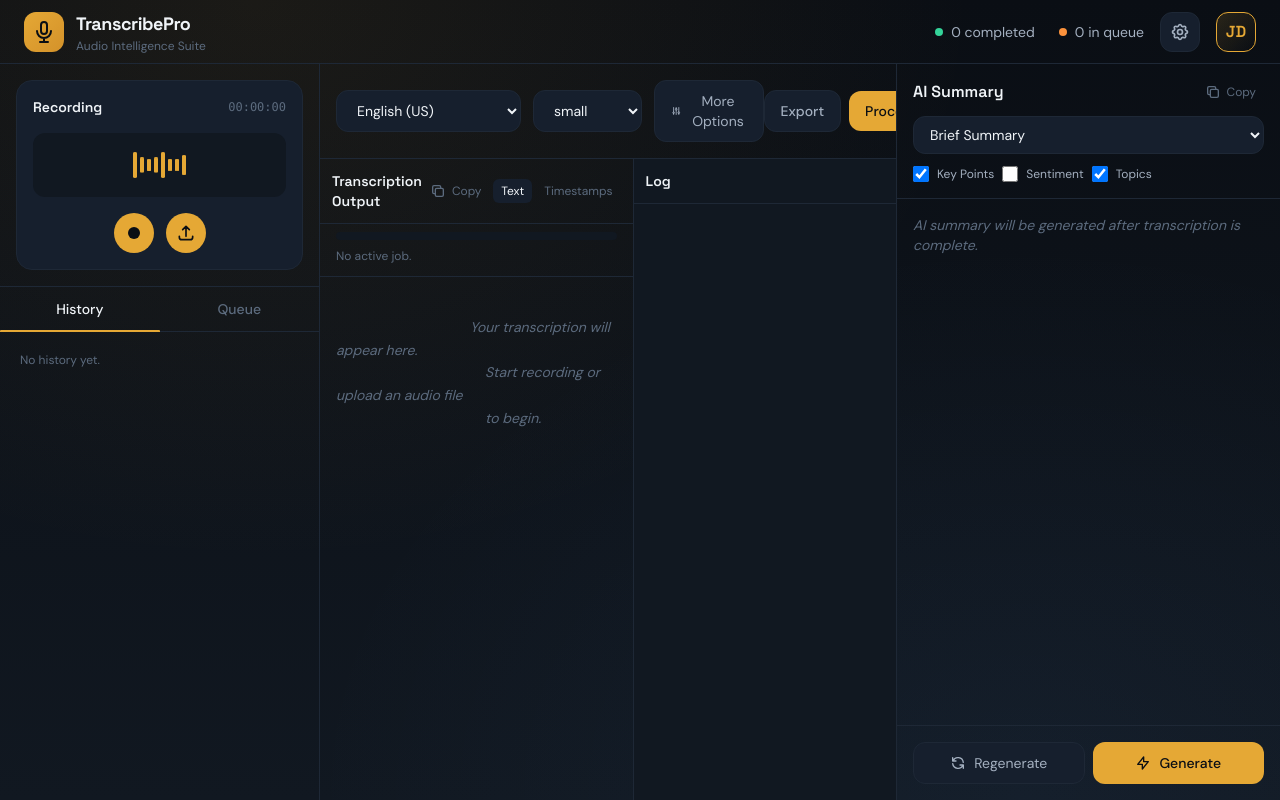
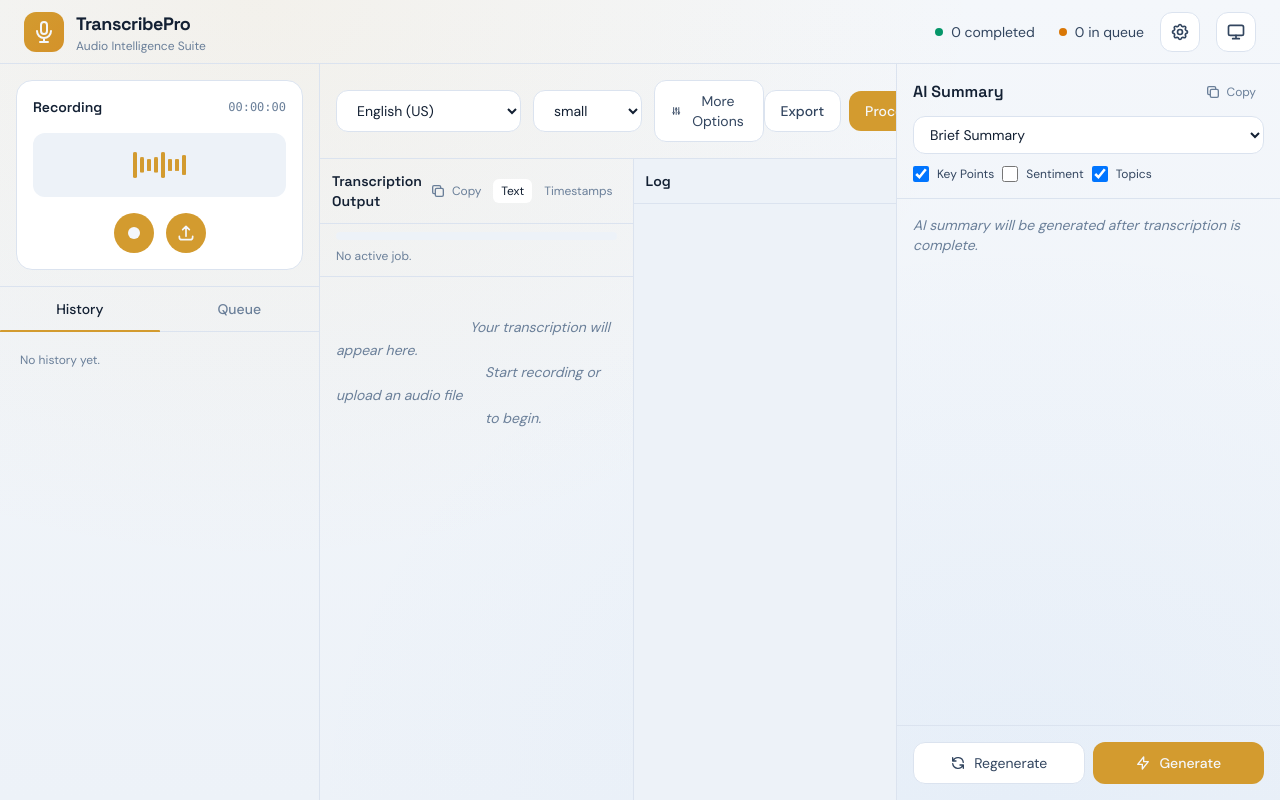
Before and after one commit to rajwanur/steno, a FastAPI app: page / in a window 1280 px wide. Run offline with FastAPI, Linux system fonts and the light colour scheme; data that the repository does not hold is empty; some libraries are stand-ins or nearby versions.

Commit message:
Add theme switcher
Add logic to switch between light, dark, and system preferences.
Introduce CSS variables for colors in both modes. Refactor UI
components to use variables instead of hardcoded classes.

```diff
--- a/static/app.js
+++ b/static/app.js
@@ -1,4 +1,6 @@
 const el = (id) => document.getElementById(id);
+const THEME_STORAGE_KEY = "ui-theme-preference";
+const systemThemeQuery = window.matchMedia("(prefers-color-scheme: dark)");
 
 const state = {
   currentTab: "history",
@@ -62,7 +64,75 @@ const refs = {
   summaryOutput: el("summaryOutput"),
   toast: el("toast"),
   toastMessage: el("toastMessage"),
+  themeMenuBtn: el("themeMenuBtn"),
+  themeMenuIcon: el("themeMenuIcon"),
+  themeMenu: el("themeMenu"),
+  themeLightBtn: el("themeLightBtn"),
+  themeDarkBtn: el("themeDarkBtn"),
+  themeSystemBtn: el("themeSystemBtn"),
 };
+
+function getThemeIconMarkup(preference) {
+  if (preference === "light") {
+    return `
+      <path stroke-linecap="round" stroke-linejoin="round" stroke-width="2"
+        d="M12 3v2m0 14v2m9-9h-2M5 12H3m15.364 6.364-1.414-1.414M7.05 7.05 5.636 5.636m12.728 0-1.414 1.414M7.05 16.95l-1.414 1.414M15 12a3 3 0 11-6 0 3 3 0 016 0z"/>
+    `;
+  }
+  if (preference === "dark") {
+    return `
+      <path stroke-linecap="round" stroke-linejoin="round" stroke-width="2"
+        d="M21 12.79A9 9 0 1111.21 3c.1 0 .2.01.3.02A7 7 0 0018.98 12c0 .27-.02.53-.07.79A9.06 9.06 0 0021 12.79z"/>
+    `;
+  }
+  return `
+    <rect x="3" y="4" width="18" height="12" rx="2" ry="2" stroke-width="2"></rect>
+    <path stroke-linecap="round" stroke-linejoin="round" stroke-width="2" d="M8 20h8M12 16v4"></path>
+  `;
+}
+
+function normalizeThemePreference(value) {
+  return value === "light" || value === "dark" || value === "system"
+    ? value
+    : "system";
+}
+
+function getStoredThemePreference() {
+  return normalizeThemePreference(localStorage.getItem(THEME_STORAGE_KEY));
+}
+
+function resolveTheme(preference) {
+  if (preference === "system") {
+    return systemThemeQuery.matches ? "dark" : "light";
+  }
+  return preference;
+}
+
+function setThemeMenuActive(preference) {
+  const map = {
+    light: refs.themeLightBtn,
+    dark: refs.themeDarkBtn,
+    system: refs.themeSystemBtn,
+  };
+  Object.entries(map).forEach(([key, node]) => {
+    if (!node) return;
+    const active = key === preference;
+    node.classList.toggle("bg-[var(--bg-elevated)]", active);
+    node.classList.toggle("text-[var(--text-primary)]", active);
+    node.classList.toggle("text-[var(--text-secondary)]", !active);
+  });
+}
+
+function applyThemePreference(preference, persist = true) {
+  const normalized = normalizeThemePreference(preference);
+  const resolved = resolveTheme(normalized);
+  document.documentElement.setAttribute("data-theme", resolved);
+  refs.themeMenuIcon.innerHTML = getThemeIconMarkup(normalized);
+  setThemeMenuActive(normalized);
+  if (persist) {
+    localStorage.setItem(THEME_STORAGE_KEY, normalized);
+  }
+}
 
 function showToast(message) {
   refs.toastMessage.textContent = message;
@@ -75,10 +145,14 @@ function setError(message = "") {
 }
 
 function statusClass(status) {
-  if (status === "completed") return "bg-green-500/20 text-green-400";
-  if (status === "processing") return "bg-yellow-500/20 text-yellow-400";
-  if (status === "queued") return "bg-blue-500/20 text-blue-400";
-  return "bg-red-500/20 text-red-400";
+  return "bg-[var(--bg-elevated)] text-[var(--text-primary)] border border-[var(--border-subtle)]";
+}
+
+function statusDotColor(status) {
+  if (status === "completed") return "var(--success)";
+  if (status === "processing") return "var(--warning)";
+  if (status === "queued") return "var(--info)";
+  return "var(--error)";
 }
 
 function formatDate(iso) {
@@ -195,7 +269,7 @@ function renderSegmentedTranscript(job, fallbackText) {
       const text = typeof seg?.text === "string" ? seg.text.trim() : "";
       return `<div class="m-2"><span class="text-[10px] font-mono text-[var(--accent)]">${start}-${end}</span>${
         speaker
-          ? `<span class="text-[10px] ml-1 px-1.5 py-0.5 rounded bg-blue-500/20 text-blue-300">${escapeHtml(speaker)}</span>`
+          ? `<span class="text-[10px] ml-1 px-1.5 py-0.5 rounded border border-[var(--border-subtle)] bg-[var(--bg-elevated)] text-[var(--text-primary)]">${escapeHtml(speaker)}</span>`
           : ""
       }<span class="ml-1">${escapeHtml(text || "(no text)")}</span></div>`;
     })
@@ -321,7 +395,10 @@ function renderSidebar() {
     row.innerHTML = `
       <div class="flex items-start justify-between mb-2">
         <h4 class="font-medium text-sm text-[var(--text-primary)] line-clamp-1">${escapeHtml(job.filename)}</h4>
-        <span class="flex-shrink-0 px-2 py-0.5 rounded text-xs font-medium ${statusClass(job.status)}">${job.status}</span>
+        <span class="flex-shrink-0 inline-flex items-center gap-1 px-2 py-0.5 rounded text-xs font-medium ${statusClass(job.status)}">
+          <span class="inline-block w-1.5 h-1.5 rounded-full" style="background:${statusDotColor(job.status)}"></span>
+          <span>${job.status}</span>
+        </span>
       </div>
       <div class="flex items-center gap-3 text-xs text-[var(--text-muted)]">
         <span>${formatDate(job.updated_at)}</span>
@@ -528,6 +605,25 @@ async function copyFromNode(node, message) {
 }
 
 function attachEvents() {
+  refs.themeMenuBtn.addEventListener("click", () =>
+    refs.themeMenu.classList.toggle("hidden"),
+  );
+  refs.themeLightBtn.addEventListener("click", () => {
+    applyThemePreference("light");
+    refs.themeMenu.classList.add("hidden");
+    showToast("Light mode enabled");
+  });
+  refs.themeDarkBtn.addEventListener("click", () => {
+    applyThemePreference("dark");
+    refs.themeMenu.classList.add("hidden");
+    showToast("Dark mode enabled");
+  });
+  refs.themeSystemBtn.addEventListener("click", () => {
+    applyThemePreference("system");
+    refs.themeMenu.classList.add("hidden");
+    showToast("System theme enabled");
+  });
+
   refs.openSettingsBtn.addEventListener("click", () => toggleSettings(true));
   refs.settingsBackdrop.addEventListener("click", () => toggleSettings(false));
   refs.closeSettingsBtnTop.addEventListener("click", () =>
@@ -639,7 +735,16 @@ function attachEvents() {
     generateSummary().catch((e) => setError(e.message)),
   );
 
+  refs.generateSummaryBtn.style.pointerEvents = "auto";
+  refs.regenerateSummaryBtn.style.pointerEvents = "auto";
+
   document.addEventListener("click", (e) => {
+    if (
+      !refs.themeMenu.contains(e.target) &&
+      !refs.themeMenuBtn.contains(e.target)
+    ) {
+      refs.themeMenu.classList.add("hidden");
+    }
     if (
       !refs.exportMenu.contains(e.target) &&
       !refs.exportBtn.contains(e.target)
@@ -658,11 +763,18 @@ function attachEvents() {
       toggleSettings(false);
       toggleAdvancedPanel(false);
       refs.exportMenu.classList.add("hidden");
+      refs.themeMenu.classList.add("hidden");
     }
   });
 }
 
 async function init() {
+  applyThemePreference(getStoredThemePreference(), false);
+  systemThemeQuery.addEventListener("change", () => {
+    if (getStoredThemePreference() === "system") {
+      applyThemePreference("system", false);
+    }
+  });
   attachEvents();
   await loadConfig();
   await refreshJobs();
--- a/templates/index.html
+++ b/templates/index.html
@@ -13,6 +13,65 @@
         />
         <style>
             :root {
+                --bg-primary: #f4f7fb;
+                --bg-secondary: #edf2f8;
+                --bg-card: #ffffff;
+                --bg-elevated: #f8fafc;
+                --border: #c7d2e3;
+                --border-subtle: #dbe3ef;
+                --text-primary: #132033;
+                --text-secondary: #32455f;
+                --text-muted: #6a7f99;
+                --accent: #d39b2f;
+                --accent-hover: #c78f24;
+                --accent-muted: rgba(211, 155, 47, 0.16);
+                --success: #059669;
+                --warning: #d97706;
+                --error: #dc2626;
+                --info: #2563eb;
+            }
+
+            @media (prefers-color-scheme: dark) {
+                :root {
+                    --bg-primary: #0a0e14;
+                    --bg-secondary: #111821;
+                    --bg-card: #161f2d;
+                    --bg-elevated: #1c2736;
+                    --border: #2a3544;
+                    --border-subtle: #1e2836;
+                    --text-primary: #f0f4f8;
+                    --text-secondary: #a4b0c0;
+                    --text-muted: #5c6b7e;
+                    --accent: #e5a835;
+                    --accent-hover: #f0b944;
+                    --accent-muted: rgba(229, 168, 53, 0.15);
+                    --success: #34d399;
+                    --warning: #fb923c;
+                    --error: #f87171;
+                    --info: #60a5fa;
+                }
+            }
+
+            :root[data-theme="light"] {
+                --bg-primary: #f4f7fb;
+                --bg-secondary: #edf2f8;
+                --bg-card: #ffffff;
+                --bg-elevated: #f8fafc;
+                --border: #c7d2e3;
+                --border-subtle: #dbe3ef;
+                --text-primary: #132033;
+                --text-secondary: #32455f;
+                --text-muted: #6a7f99;
+                --accent: #d39b2f;
+                --accent-hover: #c78f24;
+                --accent-muted: rgba(211, 155, 47, 0.16);
+                --success: #059669;
+                --warning: #d97706;
+                --error: #dc2626;
+                --info: #2563eb;
+            }
+
+            :root[data-theme="dark"] {
                 --bg-primary: #0a0e14;
                 --bg-secondary: #111821;
                 --bg-card: #161f2d;
@@ -185,6 +244,16 @@
                 border-radius: 1px 1px 0 0;
             }
 
+            #summaryOutput {
+                position: relative;
+                z-index: 1;
+            }
+
+            #summaryActions {
+                position: relative;
+                z-index: 5;
+            }
+
             @media (prefers-reduced-motion: reduce) {
                 *,
                 *::before,
@@ -199,7 +268,7 @@
     <body class="min-h-screen bg-pattern overflow-hidden">
         <div class="h-screen flex flex-col">
             <header
-                class="flex-shrink-0 h-16 border-b border-[var(--border-subtle)] px-6 flex items-center justify-between animate-in"
+                class="relative z-40 flex-shrink-0 h-16 border-b border-[var(--border-subtle)] px-6 flex items-center justify-between animate-in"
             >
                 <div class="flex items-center gap-3">
                     <div
@@ -279,13 +348,54 @@
                         </svg>
                     </button>
 
-                    <div
-                        class="w-10 h-10 rounded-xl bg-gradient-to-br from-[var(--accent-muted)] to-transparent border border-[var(--accent)] border-opacity-30 flex items-center justify-center"
-                    >
-                        <span
-                            class="font-display font-semibold text-[var(--accent)]"
-                            >JD</span
+                    <div class="relative">
+                        <button
+                            id="themeMenuBtn"
+                            type="button"
+                            class="w-10 h-10 rounded-xl bg-[var(--bg-card)] border border-[var(--border-subtle)] flex items-center justify-center text-[var(--text-secondary)] hover:text-[var(--text-primary)] hover:border-[var(--border)] transition-all focus-ring btn-hover"
+                            aria-label="Theme options"
                         >
+                            <svg
+                                id="themeMenuIcon"
+                                class="w-5 h-5"
+                                fill="none"
+                                stroke="currentColor"
+                                viewBox="0 0 24 24"
+                            >
+                                <path
+                                    stroke-linecap="round"
+                                    stroke-linejoin="round"
+                                    stroke-width="2"
+                                    d="M12 3v2m0 14v2m9-9h-2M5 12H3m15.364 6.364l-1.414-1.414M7.05 7.05 5.636 5.636m12.728 0-1.414 1.414M7.05 16.95l-1.414 1.414M15 12a3 3 0 11-6 0 3 3 0 016 0z"
+                                />
+                            </svg>
+                        </button>
+                        <div
+                            id="themeMenu"
+                            class="hidden absolute right-0 mt-2 w-40 bg-[var(--bg-card)] border border-[var(--border)] rounded-xl p-2 z-[120] shadow-xl"
+                        >
+                            <button
+                                id="themeLightBtn"
+                                type="button"
+                                class="w-full text-left text-sm px-2 py-1.5 rounded-lg hover:bg-[var(--bg-elevated)] text-[var(--text-secondary)]"
+                            >
+                                Light
+                            </button>
+                            <button
+                                id="themeDarkBtn"
+                                type="button"
+                                class="w-full text-left text-sm px-2 py-1.5 rounded-lg hover:bg-[var(--bg-elevated)] text-[var(--text-secondary)]"
+                            >
+                                Dark
+                            </button>
+                            <button
+                                id="themeSystemBtn"
+                                type="button"
+                                class="w-full text-left text-sm px-2 py-1.5 rounded-lg hover:bg-[var(--bg-elevated)] text-[var(--text-secondary)]"
+                            >
+                                System
+                            </button>
+                        </div>
                     </div>
                 </div>
             </header>
@@ -616,7 +726,7 @@
                 </section>
 
                 <aside
-                    class="w-96 flex-shrink-0 flex flex-col border-l border-[var(--border-subtle)] animate-in stagger-3"
+                    class="w-96 flex-shrink-0 flex flex-col border-l border-[var(--border-subtle)] animate-in stagger-3 relative z-10"
                 >
                     <div class="p-4 border-b border-[var(--border-subtle)]">
                         <div class="flex items-center justify-between mb-3">
@@ -708,7 +818,7 @@
                         </div>
                     </div>
 
-                    <div class="p-4 border-t border-[var(--border-subtle)]">
+        <div id="summaryActions" class="p-4 border-t border-[var(--border-subtle)]">
                         <div class="grid grid-cols-2 gap-2">
                             <button
                                 id="regenerateSummaryBtn"
```
